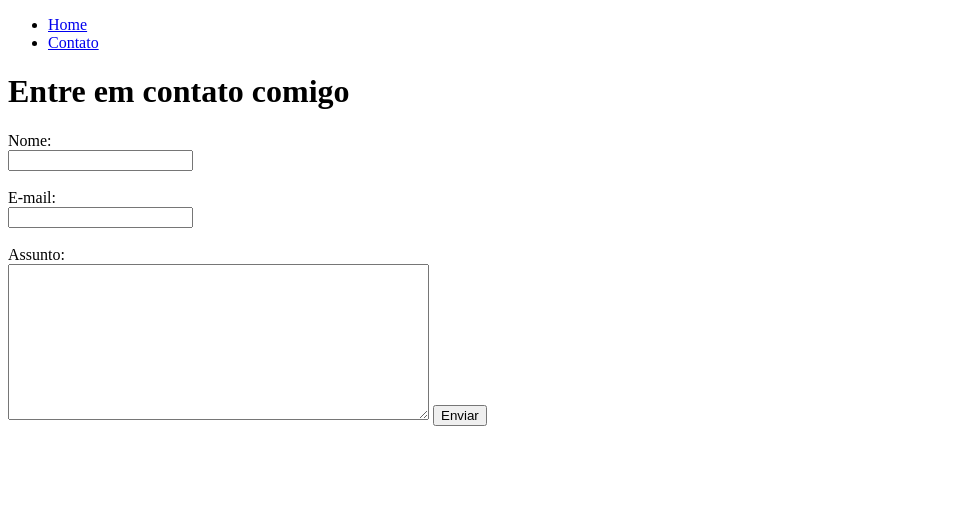
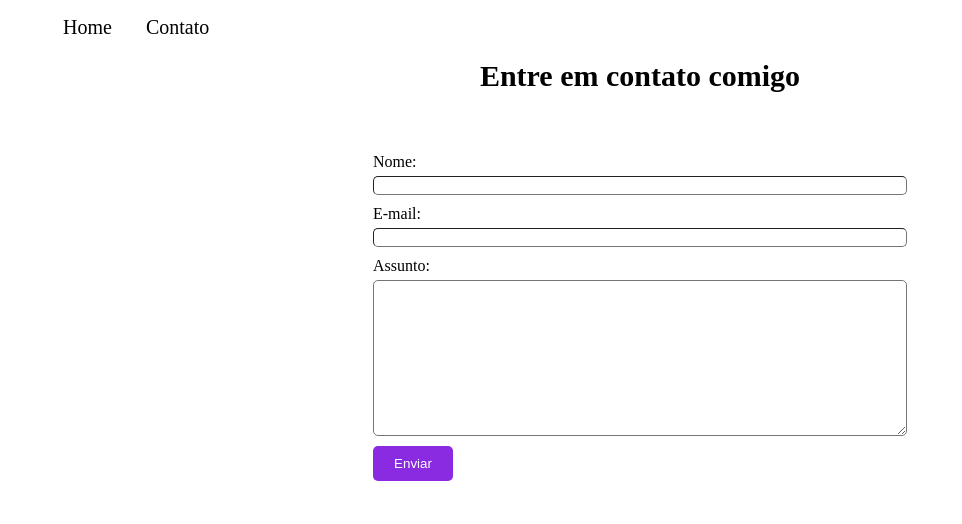
Before and after one commit to NotofTroy/fundamentos-web, a plain HTML site: page contato.html in a window 1280 px wide. Shown: the whole page, without its empty margins (0-962 px from the left). Drawn offline with Linux system fonts and the light colour scheme.

Commit message:
feat: add css styles to index and contato pages

```diff
--- /dev/null
+++ b/assets/css/style.css
@@ -0,0 +1,65 @@
+.center {
+    text-align: center;
+    font-size: 30px;
+}
+
+.container {
+    display: flex;
+    flex-flow: row;
+    justify-content: center;
+}
+
+#menu li {
+    display: inline;
+    padding: 15px;
+}
+
+#menu li a {
+    text-decoration: none;
+    color: #000000;
+    font-size: 20px;
+}
+
+#menu li a:hover {
+    color: blueviolet;
+}
+
+.padding-30 {
+    padding: 30px;
+}
+
+.profile-picture {
+    border-radius: 50%;
+}
+
+.flex-column {
+    display: flex;
+    flex-flow: column;
+}
+
+.form-label {
+    padding: 10px 0 5px 0;
+}
+
+.form-input {
+    border-radius: 5px;
+    border-width: 1px;
+    min-width: 528px;
+    max-width: 528px;
+}
+
+.send-button {
+    background-color: blueviolet;
+    color: white;
+    margin: 10px 0 10px 0;
+    border-radius: 5px;
+    border-width: 0;
+    width: 80px;
+    height: 35px;
+}
+
+.send-button:hover {
+    opacity: 0.7;
+    width: 90px;
+    height: 45px;
+}
--- a/contato.html
+++ b/contato.html
@@ -4,28 +4,26 @@
         <meta charset="UTF-8">
         <meta name="viewport" content="width=device-width, initial-scale=1.0">
         <title>Contato</title>
+        <link rel="stylesheet" href="assets/css/style.css">
     </head>
     <body>
-    <ul>
+        <ul id="menu">
             <li><a href="index.html">Home</a></li>
             <li><a href="contato.html">Contato</a></li>
         </ul>
 
-    <h1>Entre em contato comigo</h1>
+        <h1 class="center">Entre em contato comigo</h1>
 
-    <form>
-        <label for="nome">Nome: </label> <br>
-        <input type="text" id="nome">
-        <br>
-        <br>
-        <label for="email">E-mail: </label> <br>
-        <input type="email" id="email">
-        <br>
-        <br>
-        <label for="assunto">Assunto: </label> <br>
-        <textarea name="assunto" id="assunto" cols="50" rows="10"></textarea>
-        <button>Enviar</button>
+        <div class="container">
+            <form class="flex-column padding-30">
+                <label class="form-label" for="nome">Nome: </label>
+                <input class="form-input" type="text" id="nome">
+                <label class="form-label" for="email">E-mail: </label>
+                <input class="form-input" type="email" id="email">
+                <label class="form-label" for="assunto">Assunto: </label>
+                <textarea class="form-input" name="assunto" id="assunto" cols="50" rows="10"></textarea>
+                <button class="send-button">Enviar</button>
             </form>
-
+        </div>
     </body>
 </html>
```
Also changed, not shown: index.html (+16 -8 lines). Lines whose indentation alone changed are shown as unchanged.
